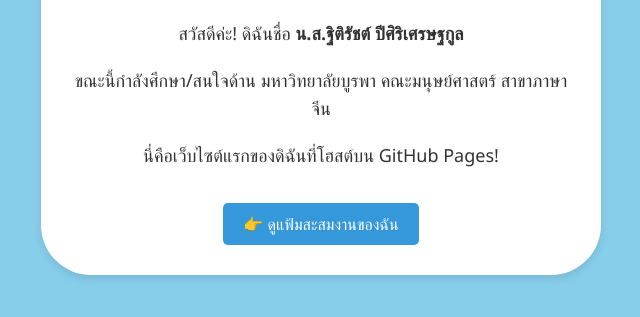
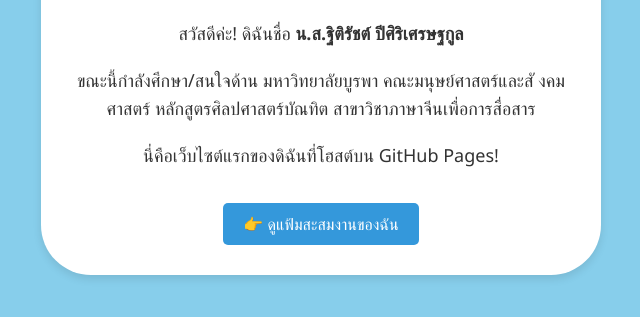
Before and after one commit to s34628Thitirat/s34628.github.io, a plain HTML site: page index.html in a window 1280 px wide. Shown: the part 155-472 px from the top of the page, without its empty margins (319-959 px from the left). Drawn offline with Linux system fonts and the light colour scheme.

Commit message:
Update index.html

```diff
--- a/index.html
+++ b/index.html
@@ -29,7 +29,8 @@
     <div class="card">
         <h1>ยินดีต้อนรับสู่โปรไฟล์ของฉัน 👋</h1>
         <p>สวัสดีค่ะ! ดิฉันชื่อ <strong>น.ส.ฐิติรัชต์ ปีศิริเศรษฐกูล</strong></p>
-        <p>ขณะนี้กำลังศึกษา/สนใจด้าน มหาวิทยาลัยบูรพา คณะมนุษย์ศาสตร์ สาขาภาษาจีน
+        <p>ขณะนี้กำลังศึกษา/สนใจด้าน มหาวิทยาลัยบูรพา คณะมนุษย์ศาสตร์และสั
+            งคมศาสตร์ หลักสูตรศิลปศาสตร์บัณทิต สาขาวิชาภาษาจีนเพื่อการสื่อสาร
         <p>นี่คือเว็บไซต์แรกของดิฉันที่โฮสต์บน GitHub Pages!</p>
         <a href="portfolio.html" style="display:inline-block; background:#3498db; color:white; padding:10px 20px; text-decoration:none; border-radius:5px; margin-top:15px;">👉 ดูแฟ้มสะสมงานของฉัน</a>
 
```
